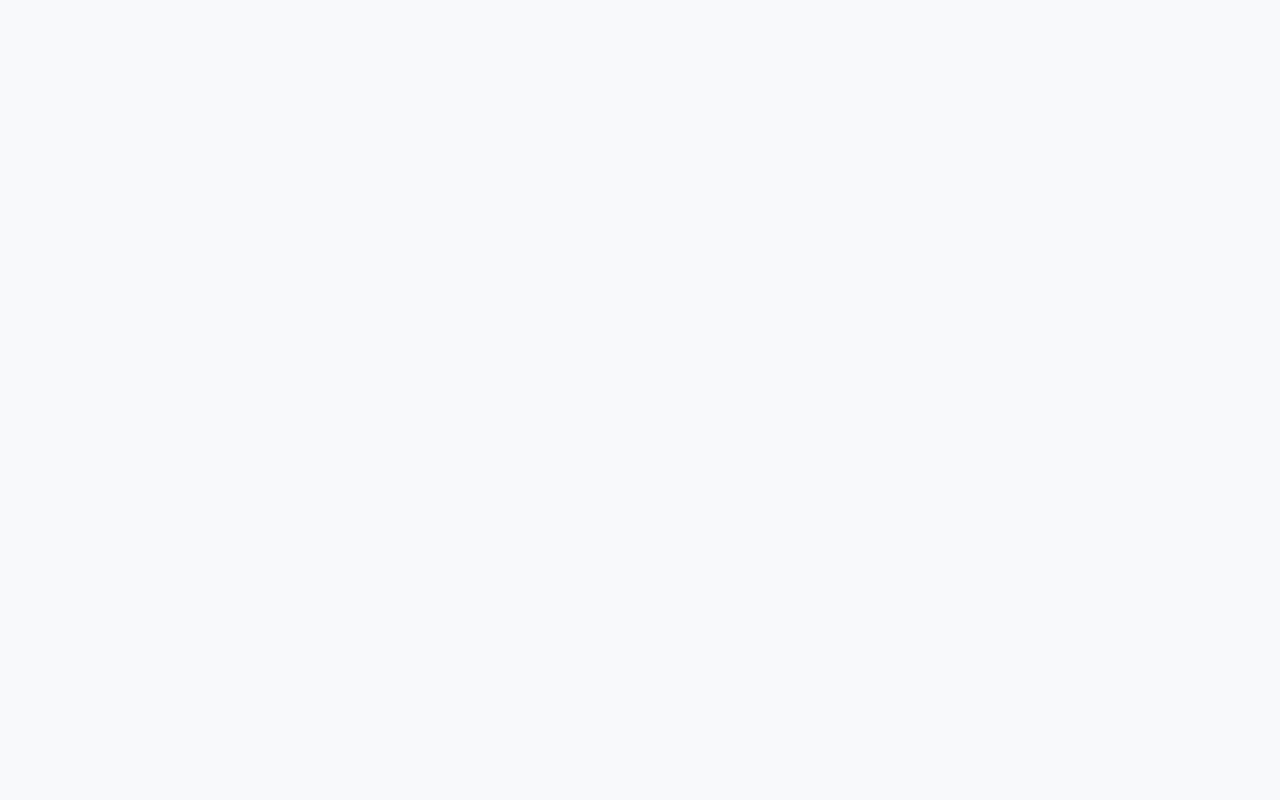
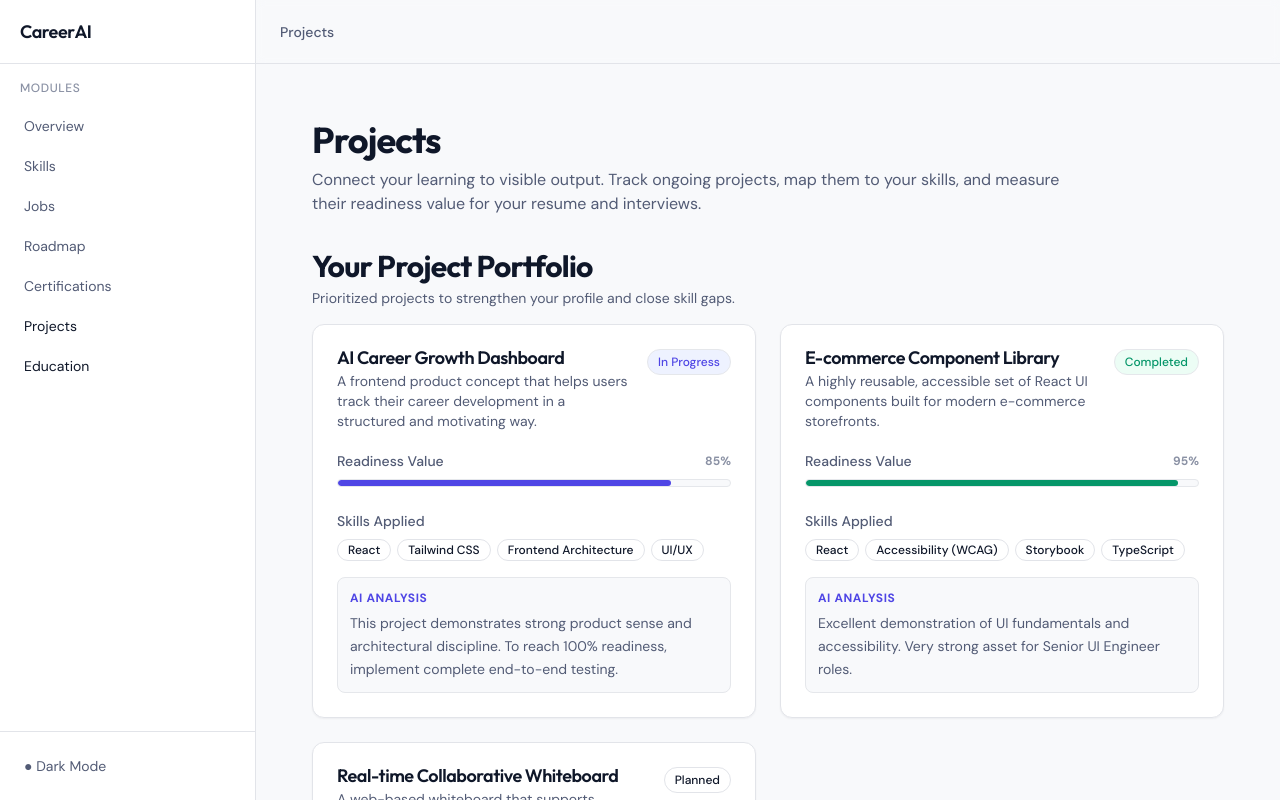
Before and after one commit to Ritesh1707/AI-Career-Growth-Dashboard, a React (Vite) app in the folder app/: page /dashboard/projects in a window 1280 px wide. Before the commit this address had no page. Shown: the top 800 px of the page. Built offline with nearby package versions, Linux system fonts and the light colour scheme.

Commit message:
feat(projects): add Projects module

```diff
--- a/app/src/App.jsx
+++ b/app/src/App.jsx
@@ -7,6 +7,7 @@ import RoadmapPage from './pages/RoadmapPage';
 import SkillsPage from './pages/SkillsPage';
 import JobsPage from './pages/JobsPage';
 import CertificationsPage from './pages/CertificationsPage';
+import ProjectsPage from './pages/ProjectsPage';
 import DesignSystemPage from './pages/DesignSystemPage';
 
 /**
@@ -38,6 +39,7 @@ export default function App() {
         <Route path="jobs" element={<JobsPage />} />
         <Route path="roadmap" element={<RoadmapPage />} />
         <Route path="certifications" element={<CertificationsPage />} />
+        <Route path="projects" element={<ProjectsPage />} />
       </Route>
 
       {/* Internal Tools */}
--- /dev/null
+++ b/app/src/features/projects/components/ProjectCard.jsx
@@ -0,0 +1,106 @@
+import {
+  Card,
+  CardHeader,
+  CardTitle,
+  CardDescription,
+  CardContent,
+} from '../../../components/ui/Card';
+import { Badge } from '../../../components/ui/Badge';
+import { Text } from '../../../components/ui/Typography';
+
+export function ProjectCard({ project }) {
+  const { title, status, description, skillMapping, readinessValue, aiRationale } = project;
+
+  const getStatusVariant = (status) => {
+    switch (status) {
+      case 'Completed':
+        return 'success';
+      case 'In Progress':
+        return 'accent';
+      case 'Planned':
+      default:
+        return 'default';
+    }
+  };
+
+  const getProgressBarColor = (status) => {
+    switch (status) {
+      case 'Completed':
+        return 'bg-success';
+      case 'In Progress':
+        return 'bg-accent';
+      case 'Planned':
+      default:
+        return 'bg-border';
+    }
+  };
+
+  return (
+    <Card className="flex flex-col h-full hover:border-accent/40 transition-colors duration-fast">
+      <CardHeader className="pb-3">
+        <div className="flex justify-between items-start gap-4">
+          <div>
+            <CardTitle>{title}</CardTitle>
+            <CardDescription className="mt-1">
+              {description}
+            </CardDescription>
+          </div>
+          <Badge
+            variant={getStatusVariant(status)}
+            className="shrink-0 text-xs py-1"
+          >
+            {status}
+          </Badge>
+        </div>
+      </CardHeader>
+
+      <CardContent className="flex flex-col gap-4 flex-1">
+        {/* Readiness Value Row */}
+        <div className="flex flex-col gap-2 mt-1">
+          <div className="flex justify-between items-center text-sm">
+            <span className="text-content-secondary font-medium">
+              Readiness Value
+            </span>
+            <span className="text-content-tertiary text-xs font-bold">
+              {readinessValue}%
+            </span>
+          </div>
+          <div className="w-full bg-surface h-2 rounded-full overflow-hidden border border-border/50">
+            <div
+              className={`h-full rounded-full transition-all duration-500 ease-in-out ${getProgressBarColor(status)}`}
+              style={{ width: `${readinessValue}%` }}
+            />
+          </div>
+        </div>
+
+        {/* Skill Mapping */}
+        {skillMapping && skillMapping.length > 0 && (
+          <div className="pt-2">
+            <Text variant="small" className="font-medium mb-2 text-content">
+              Skills Applied
+            </Text>
+            <div className="flex flex-wrap gap-1.5">
+              {skillMapping.map((skill) => (
+                <Badge key={skill} variant="default" className="text-[10px]">
+                  {skill}
+                </Badge>
+              ))}
+            </div>
+          </div>
+        )}
+
+        {/* AI Rationale Block */}
+        <div className="bg-surface rounded-md p-3 border border-border/50 text-sm relative mt-auto pt-3">
+          <div className="flex items-center gap-2 mb-1.5">
+            <span className="text-accent text-xs font-bold uppercase tracking-wider">
+              AI Analysis
+            </span>
+          </div>
+          <Text variant="small" className="leading-relaxed">
+            {aiRationale}
+          </Text>
+        </div>
+      </CardContent>
+    </Card>
+  );
+}
--- /dev/null
+++ b/app/src/features/projects/components/ProjectsModule.jsx
@@ -0,0 +1,34 @@
+import { mockProjectsData } from '../data';
+import { ProjectCard } from './ProjectCard';
+import { Heading, Text } from '../../../components/ui/Typography';
+
+export function ProjectsModule() {
+  return (
+    <div className="space-y-8 animate-fade-in">
+      {/* Module Header */}
+      <div>
+        <Heading level={2}>Projects</Heading>
+        <Text variant="muted" className="mt-2 max-w-3xl">
+          Connect your learning to visible output. Track ongoing projects, map them to your skills, and measure their readiness value for your resume and interviews.
+        </Text>
+      </div>
+
+      {/* Main Content: Project Cards */}
+      <section className="space-y-4">
+        <div>
+          <Heading level={3}>Your Project Portfolio</Heading>
+          <Text variant="small" className="mt-1">
+            Prioritized projects to strengthen your profile and close skill gaps.
+          </Text>
+        </div>
+
+        {/* Project Cards Grid */}
+        <div className="grid grid-cols-1 md:grid-cols-2 gap-6">
+          {mockProjectsData.map((project) => (
+            <ProjectCard key={project.id} project={project} />
+          ))}
+        </div>
+      </section>
+    </div>
+  );
+}
--- /dev/null
+++ b/app/src/features/projects/data.js
@@ -0,0 +1,29 @@
+export const mockProjectsData = [
+  {
+    id: 'proj-1',
+    title: 'AI Career Growth Dashboard',
+    status: 'In Progress',
+    description: 'A frontend product concept that helps users track their career development in a structured and motivating way.',
+    skillMapping: ['React', 'Tailwind CSS', 'Frontend Architecture', 'UI/UX'],
+    readinessValue: 85,
+    aiRationale: 'This project demonstrates strong product sense and architectural discipline. To reach 100% readiness, implement complete end-to-end testing.'
+  },
+  {
+    id: 'proj-2',
+    title: 'E-commerce Component Library',
+    status: 'Completed',
+    description: 'A highly reusable, accessible set of React UI components built for modern e-commerce storefronts.',
+    skillMapping: ['React', 'Accessibility (WCAG)', 'Storybook', 'TypeScript'],
+    readinessValue: 95,
+    aiRationale: 'Excellent demonstration of UI fundamentals and accessibility. Very strong asset for Senior UI Engineer roles.'
+  },
+  {
+    id: 'proj-3',
+    title: 'Real-time Collaborative Whiteboard',
+    status: 'Planned',
+    description: 'A web-based whiteboard that supports multiple users drawing simultaneously using WebSockets and Canvas API.',
+    skillMapping: ['WebSockets', 'Canvas API', 'State Management', 'Node.js'],
+    readinessValue: 0,
+    aiRationale: 'This will fill a major gap in your portfolio regarding complex, real-time state synchronization.'
+  }
+];
--- a/app/src/layouts/DashboardLayout.jsx
+++ b/app/src/layouts/DashboardLayout.jsx
@@ -25,6 +25,7 @@ const headerTitleMap = {
   '/dashboard/jobs': 'Jobs',
   '/dashboard/roadmap': 'Roadmap',
   '/dashboard/certifications': 'Certifications',
+  '/dashboard/projects': 'Projects',
 };
 
 export default function DashboardLayout() {
--- /dev/null
+++ b/app/src/pages/ProjectsPage.jsx
@@ -0,0 +1,9 @@
+import { ProjectsModule } from '../features/projects/components/ProjectsModule';
+
+export default function ProjectsPage() {
+  return (
+    <div className="w-full max-w-7xl mx-auto px-4 sm:px-6 lg:px-8 py-8">
+      <ProjectsModule />
+    </div>
+  );
+}
```
Also changed, not shown: 2 other files (tests, documents, lock files or other folders).
